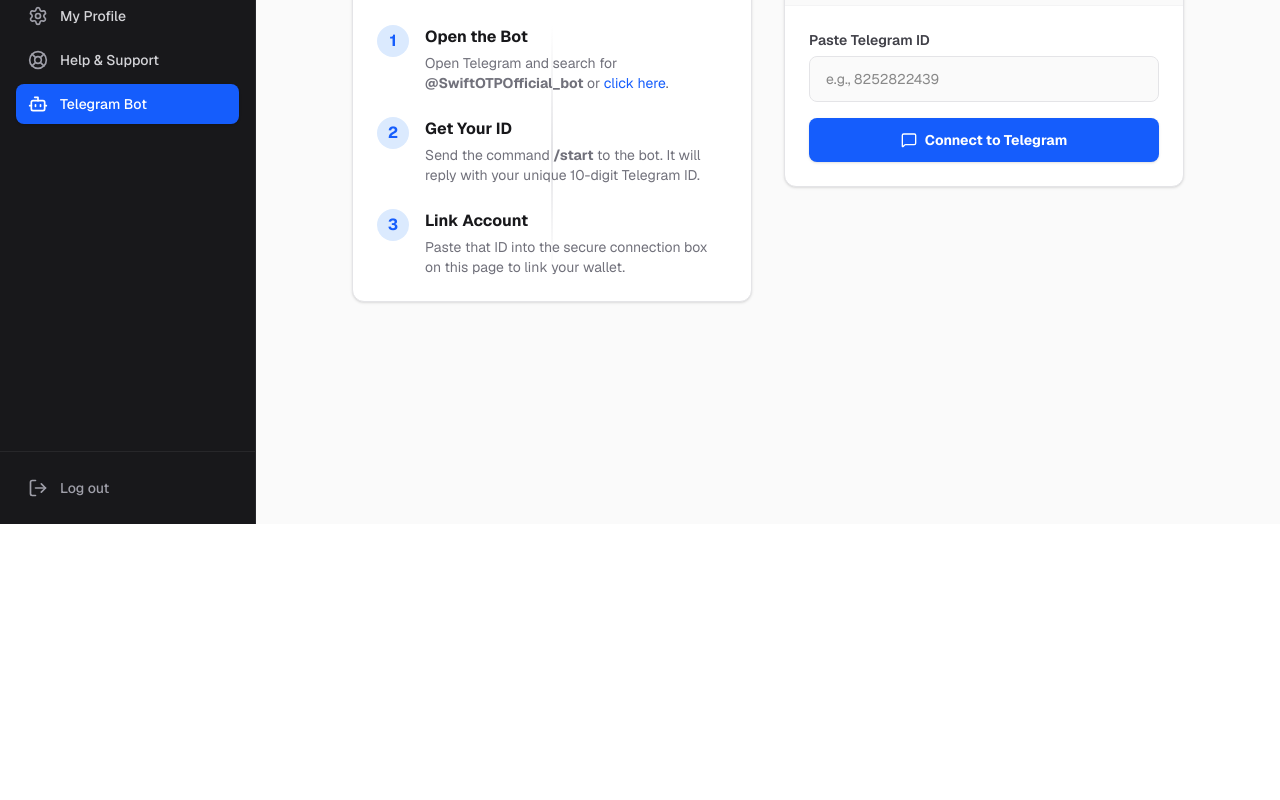
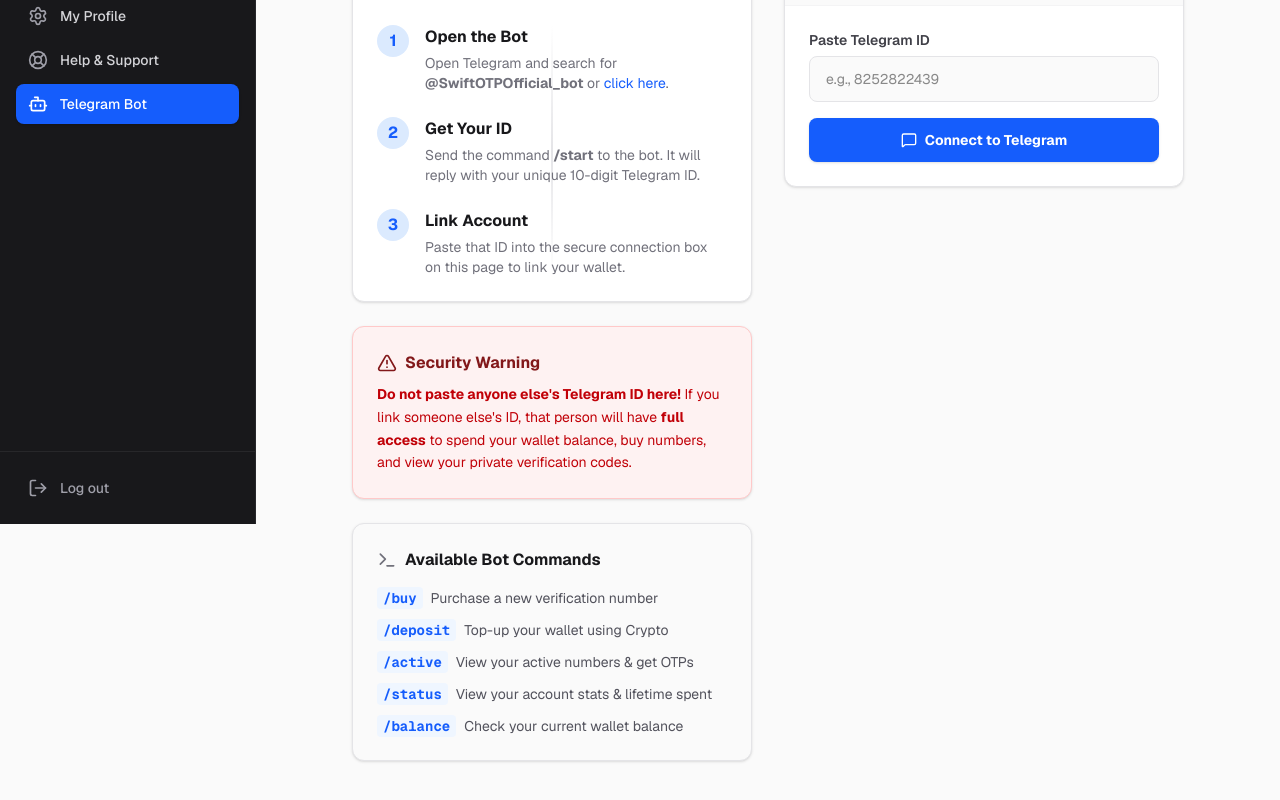
Before and after one commit to juliemarie01xt-a11y/otp, a Next.js app: page /dashboard/telegram in a window 1280 px wide. Shown: the part 276-1076 px from the top of the page. Before the commit the page ends 800 px from the top, so only its background shows below. Built offline with nearby package versions, Linux system fonts and the light colour scheme; no server answers.

Commit message:
style: add security warning and bot commands list to telegram connection dashboard

```diff
--- a/src/app/dashboard/telegram/page.tsx
+++ b/src/app/dashboard/telegram/page.tsx
@@ -1,8 +1,8 @@
 'use client';
 
 import React, { useState, useEffect } from 'react';
-import { supabase } from '@/lib/supabase';
-import { LucideSmartphone, LucideCheckCircle2, LucideXCircle, LucideActivity, LucideBot, LucideMessageSquare, LucideArrowRight } from 'lucide-react';
+import { LucideAlertTriangle, LucideTerminal, supabase } from '@/lib/supabase';
+import { LucideAlertTriangle, LucideTerminal, LucideSmartphone, LucideCheckCircle2, LucideXCircle, LucideActivity, LucideBot, LucideMessageSquare, LucideAlertTriangle, LucideTerminal, LucideArrowRight } from 'lucide-react';
 
 export default function TelegramGuidePage() {
   const [telegramId, setTelegramId] = useState('');
@@ -116,6 +116,32 @@
 
             </div>
           </div>
+
+          {/* Security Warning */}
+          <div className="bg-red-50 border border-red-200 rounded-xl p-6 shadow-sm">
+            <h2 className="font-bold text-red-900 flex items-center gap-2 mb-2">
+              <LucideAlertTriangle className="w-5 h-5" />
+              Security Warning
+            </h2>
+            <p className="text-sm text-red-700 leading-relaxed">
+              <strong>Do not paste anyone else's Telegram ID here!</strong> If you link someone else's ID, that person will have <b>full access</b> to spend your wallet balance, buy numbers, and view your private verification codes.
+            </p>
+          </div>
+
+          {/* Available Commands */}
+          <div className="bg-zinc-50 border border-zinc-200 rounded-xl p-6 shadow-sm">
+            <h2 className="font-bold text-zinc-900 flex items-center gap-2 mb-4">
+              <LucideTerminal className="w-5 h-5 text-zinc-500" />
+              Available Bot Commands
+            </h2>
+            <ul className="space-y-3 text-sm text-zinc-600">
+              <li><code className="text-blue-600 font-bold bg-blue-50 px-1.5 py-0.5 rounded mr-2">/buy</code>Purchase a new verification number</li>
+              <li><code className="text-blue-600 font-bold bg-blue-50 px-1.5 py-0.5 rounded mr-2">/deposit</code>Top-up your wallet using Crypto</li>
+              <li><code className="text-blue-600 font-bold bg-blue-50 px-1.5 py-0.5 rounded mr-2">/active</code>View your active numbers & get OTPs</li>
+              <li><code className="text-blue-600 font-bold bg-blue-50 px-1.5 py-0.5 rounded mr-2">/status</code>View your account stats & lifetime spent</li>
+              <li><code className="text-blue-600 font-bold bg-blue-50 px-1.5 py-0.5 rounded mr-2">/balance</code>Check your current wallet balance</li>
+            </ul>
+          </div>
         </div>
 
         {/* Right Side: The Form */}
```
